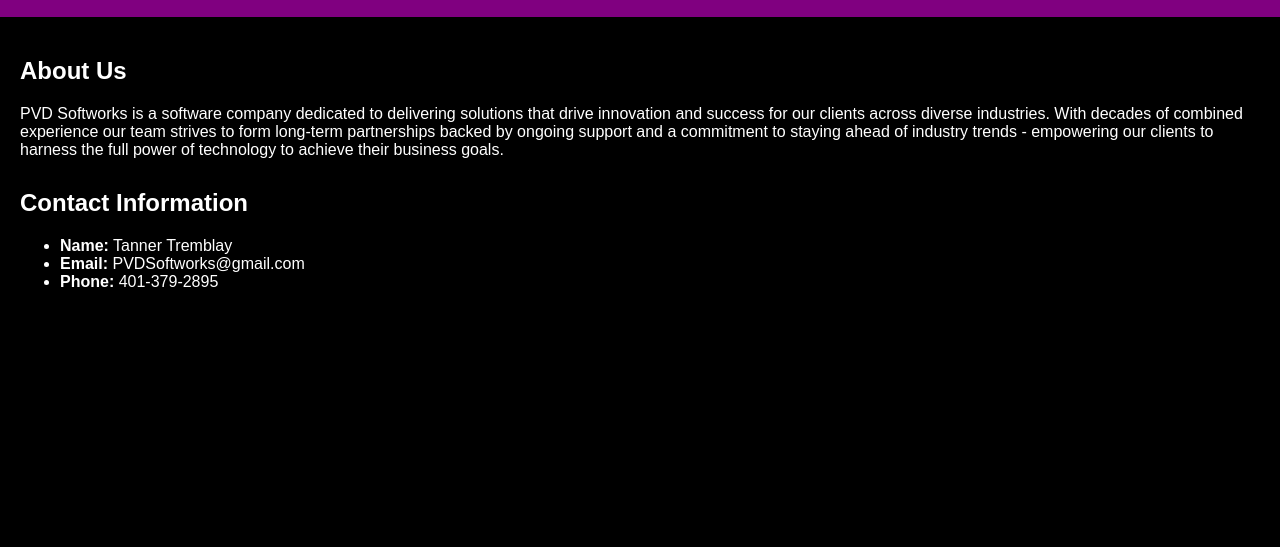
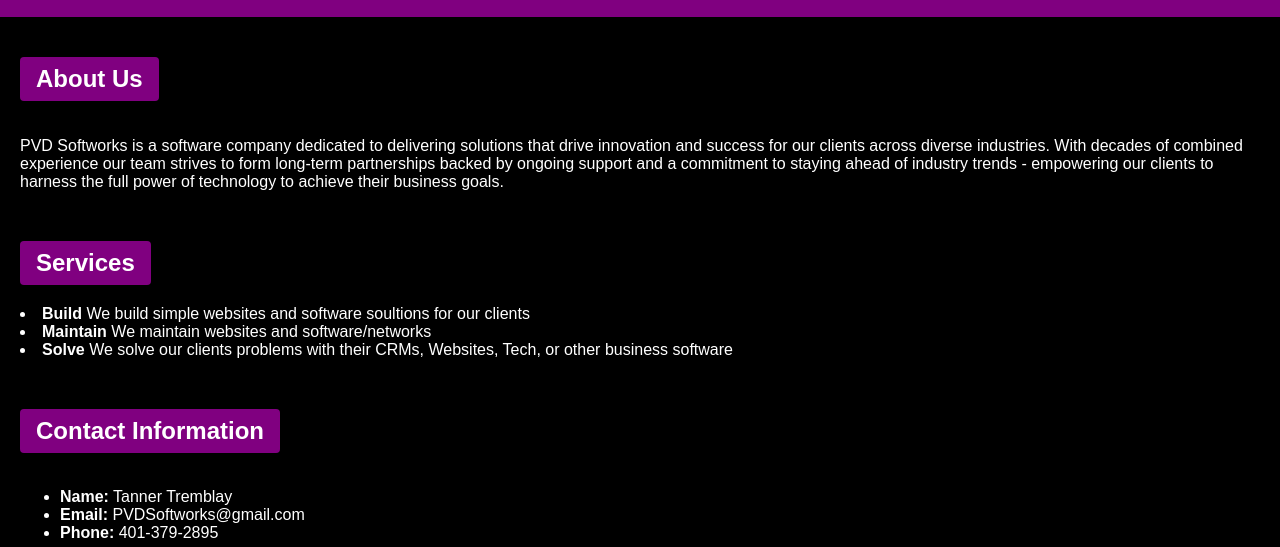
Before and after one commit to PVDSoftworks/PVDSoftworks.github.io, a plain HTML site: page index.html in a window 1280 px wide. Shown: the part 253-800 px from the top of the page. Drawn offline with nearby package versions, Linux system fonts and the light colour scheme.

Commit message:
Update index.html

```diff
--- a/index.html
+++ b/index.html
@@ -59,7 +59,13 @@
             left: 50%;
             top: 50%;
         }
-    </style>
+h2 {
+            display: inline-block;
+            padding: 8px 16px;
+            background-color: #800080;
+            color: white;
+            border-radius: 4px;
+        }    </style>
 </head>
 <body>
  <header>
@@ -114,8 +120,12 @@
             <p>PVD Softworks is a software company dedicated to delivering solutions that drive innovation and success for our clients across diverse industries.
 With decades of combined experience our team strives to form long-term partnerships backed by ongoing support and a commitment to staying ahead of industry trends - empowering our clients to harness the full power of technology to achieve their business goals.</p>
         </section>
-
-        <section>
+ <section>
+            <h2>Services</h2>
+             <li><strong>Build</strong> We build simple websites and software soultions for our clients</li>
+                <li><strong>Maintain</strong> We maintain websites and software/networks </li>
+                <li><strong>Solve</strong> We solve our clients problems with their CRMs, Websites, Tech, or other business software</li>        </section>
+	    <section>
             <h2>Contact Information</h2>
             <ul>
                 <li><strong>Name:</strong> Tanner Tremblay</li>
```
